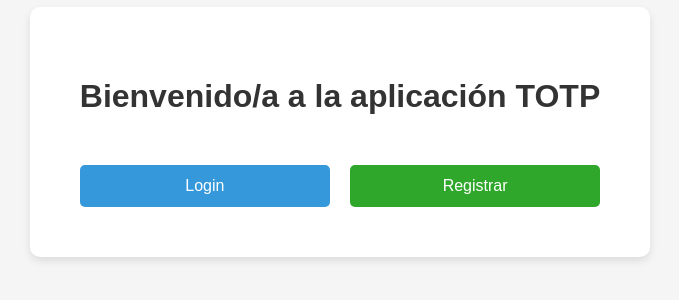
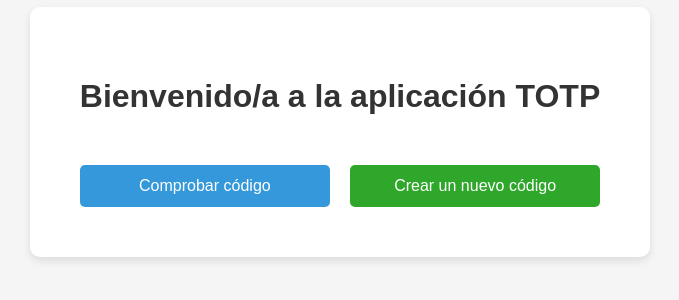
Before and after one commit to mapereiradev/MCSG-M8T1, a website: page public/index.html in a window 1280 px wide. Shown: the part 268-568 px from the top of the page, without its empty margins (300-979 px from the left). Drawn offline with Linux system fonts and the light colour scheme.

Commit message:
Corrección de textos y borrado de la librería dotenv

```diff
--- a/package.json
+++ b/package.json
@@ -9,7 +9,6 @@
   "license": "ISC",
   "description": "",
   "dependencies": {
-    "dotenv": "^16.5.0",
     "ejs": "^3.1.10",
     "express": "^5.1.0",
     "qrcode": "^1.5.4",
--- a/public/index.html
+++ b/public/index.html
@@ -66,8 +66,8 @@
   <div class="container">
     <h1>Bienvenido/a a la aplicación TOTP</h1>
     <div class="button-group">
-      <button class="btn btn-login" onclick="location.href='/login'">Login</button>
-      <button class="btn btn-signup" onclick="location.href='/signup'">Registrar</button>
+      <button class="btn btn-login" onclick="location.href='/login'">Comprobar código</button>
+      <button class="btn btn-signup" onclick="location.href='/signup'">Crear un nuevo código</button>
     </div>
   </div>
 </body>
--- a/routes/signup.js
+++ b/routes/signup.js
@@ -17,6 +17,7 @@ const signup = async (req, res) => {
       qrCode: qrCodeDataURL,
       secret: secret.base32
     });
+    console.log(secret.otpauth_url);
   } catch (err) {
     console.error("Error generating QR code:", err);
     res.status(500).json({ error: "Internal Server Error" });
```
Also changed, not shown: public/login.html (+2 -2 lines).
